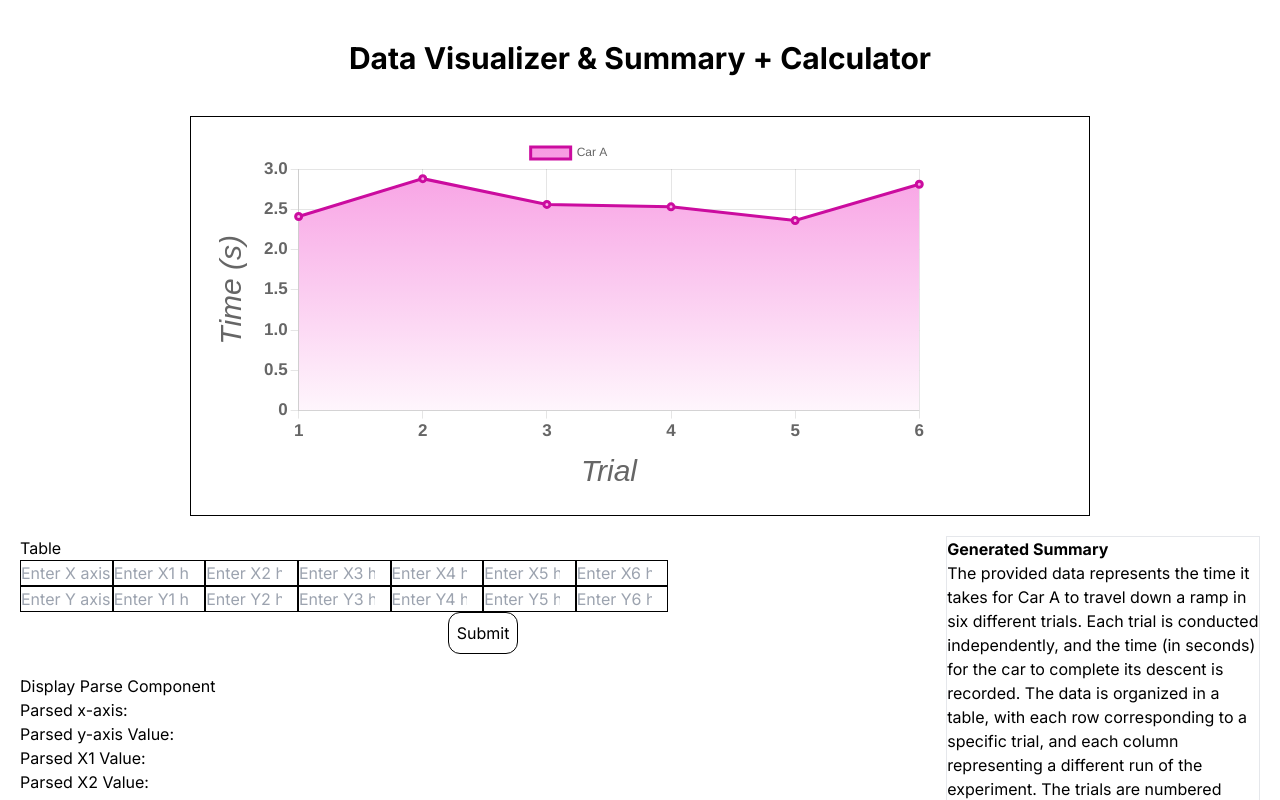
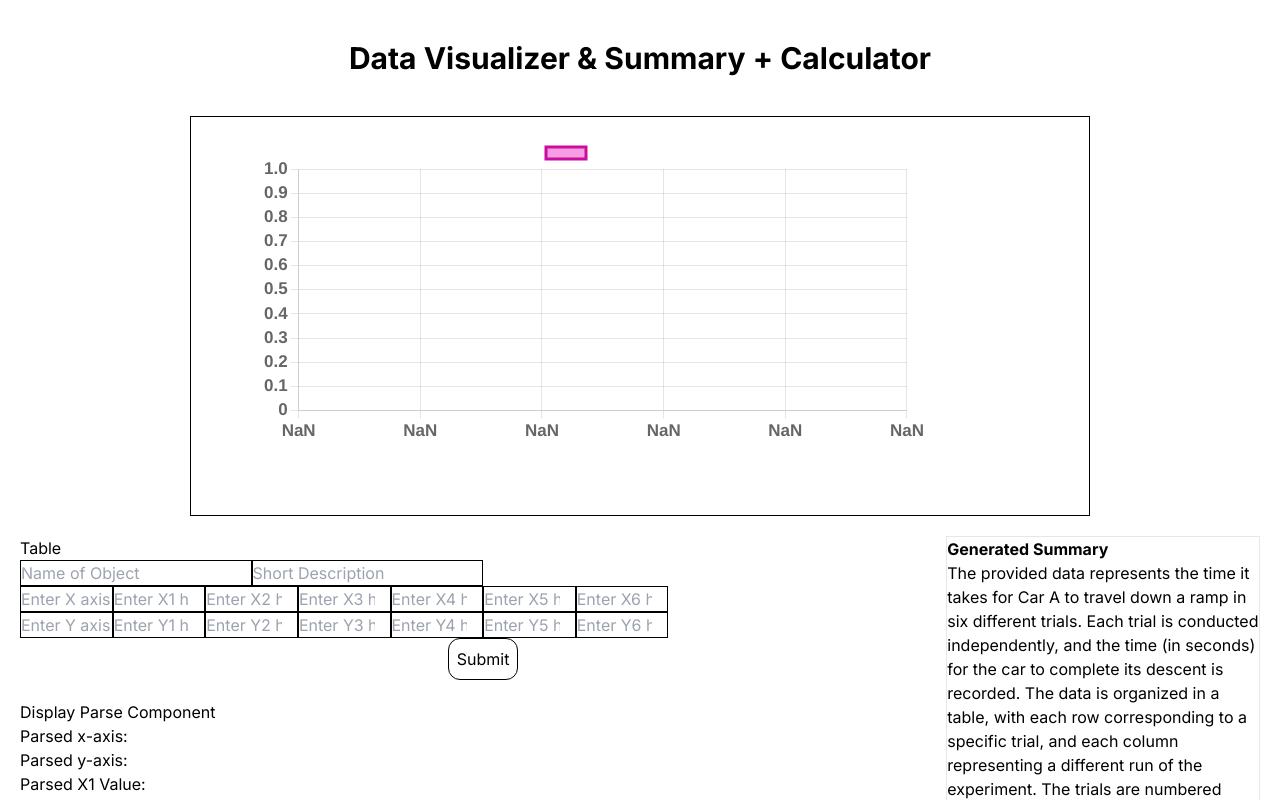
Before and after one commit to Dominier/physics-project, a Next.js app: page /linechart in a window 1280 px wide. Shown: the top 800 px of the page. Built offline with nearby package versions, Linux system fonts and the light colour scheme.

Commit message:
Updated Chart + Input + Calculations YAYYY

```diff
--- a/app/linechart/page.js
+++ b/app/linechart/page.js
@@ -31,6 +31,9 @@ ChartJS.register(
 function LineChart() {
    /* TABLE INPUT CODE */
   const [formData, setFormData] = useState({
+    object: '',
+    description: '',
+
     x_axis: '',
     x_1: '',
     x_2: '',
@@ -64,19 +67,19 @@ function LineChart() {
 
   /* GRAPH CODE */
   const experimentData = [
-    { trial: "1", time: 2.41 },
-    { trial: "2", time: 2.88 },
-    { trial: "3", time: 2.56 },
-    { trial: "4", time: 2.53 },
-    { trial: "5", time: 2.36 },
-    { trial: "6", time: 2.81 },
+    { trial: parseFloat(formData.x_1), time: parseFloat(formData.y_1) },
+    { trial: parseFloat(formData.x_2), time: parseFloat(formData.y_2) },
+    { trial: parseFloat(formData.x_3), time: parseFloat(formData.y_3) },
+    { trial: parseFloat(formData.x_4), time: parseFloat(formData.y_4) },
+    { trial: parseFloat(formData.x_5), time: parseFloat(formData.y_5) },
+    { trial: parseFloat(formData.x_6), time: parseFloat(formData.y_6) },
   ];
 
   const data = {
     labels: experimentData.map((data) => data.trial),
     datasets: [
       {
-        label: "Car A",
+        label: formData.object,
         data: experimentData.map((data) => data.time),
         borderColor: "#cb0c9f",
         borderWidth: 3,
@@ -110,7 +113,7 @@ function LineChart() {
           },
           title: {
             display: true,
-            text: "Time (s)",
+            text: formData.y_axis,
             padding: {
               bottom: 10,
             },
@@ -131,7 +134,7 @@ function LineChart() {
           },
           title: {
             display: true,
-            text: "Trial",
+            text: formData.x_axis,
             padding: {
               top: 10,
             },
@@ -162,10 +165,35 @@ function LineChart() {
         <Line data={data} options={options}></Line>
         </div>
 
+        {/* Table */}
         <div className="flex col-auto p-5">
                 <div>
                   <h1 className="">Table</h1>
                   <form onSubmit={handleSubmit} className="">
+                      {/* Get information */}
+                      <div>
+                        <label>
+                          <input
+                              type="text"
+                              name="object"
+                              value={formData.object}
+                              onChange={handleChange}
+                              placeholder="Name of Object"
+                              className="border border-black w-[25%]"
+                          />
+                        </label>
+                        <label>
+                          <input
+                              type="text"
+                              name="description"
+                              value={formData.description}
+                              onChange={handleChange}
+                              placeholder="Short Description"
+                              className="border border-black w-[25%]"
+                          />
+                        </label>
+                      </div>
+
                       {/* X-Axis Inputs */}
                       <div className="">
                           <label>
--- a/components/calculations.js
+++ b/components/calculations.js
@@ -1,20 +1,24 @@
-/* Calculations including velocity, acceleration, and more? */
-
+/* CALCULATIONS */
 import { parseSubmittedValue } from "../utils/parseSubmittedValue";
 
 const Calculations = ({ submittedValue }) => {
   const parsedData = parseSubmittedValue(submittedValue);
 
   const values = ["y_1", "y_2", "y_3", "y_4", "y_5", "y_6"];
-    const sum = values.reduce((acc, key) => acc + parseFloat(parsedData[key]), 0);
-    const velocity = sum / values.length;
+  const distances = values.map((key) => parseFloat(parsedData[key]));
 
+  const timeValues = ["x_1", "x_2", "x_3", "x_4", "x_5", "x_6"];
+  const times = timeValues.map((key) => parseFloat(parsedData[key]));
 
+  const totalDisplacement = distances[distances.length - 1] - distances[0];
+  const totalTime = times[times.length - 1] - times[0];
 
+  // Calculate average velocity
+  const velocity = totalDisplacement / totalTime;
 
   return (
     <div className="pt-5">
-            <h2 className=" font-bold">Calculations</h2>
+      <h2 className="font-bold">Calculations</h2>
       <p>Average Velocity: {velocity} m/s</p>
     </div>
   );
--- a/components/displayParse.js
+++ b/components/displayParse.js
@@ -9,7 +9,7 @@ const DisplayParse = ({ submittedValue }) => {
         <div className="pt-5">
             <h2>Display Parse Component</h2>
             <p>Parsed x-axis: {parsedData.x_axis}</p>
-            <p>Parsed y-axis Value: {parsedData.y_axis}</p>
+            <p>Parsed y-axis: {parsedData.y_axis}</p>
 
             <p>Parsed X1 Value: {parsedData.x_1}</p>
             <p>Parsed X2 Value: {parsedData.x_2}</p>
```
Lines whose indentation alone changed are shown as unchanged.
